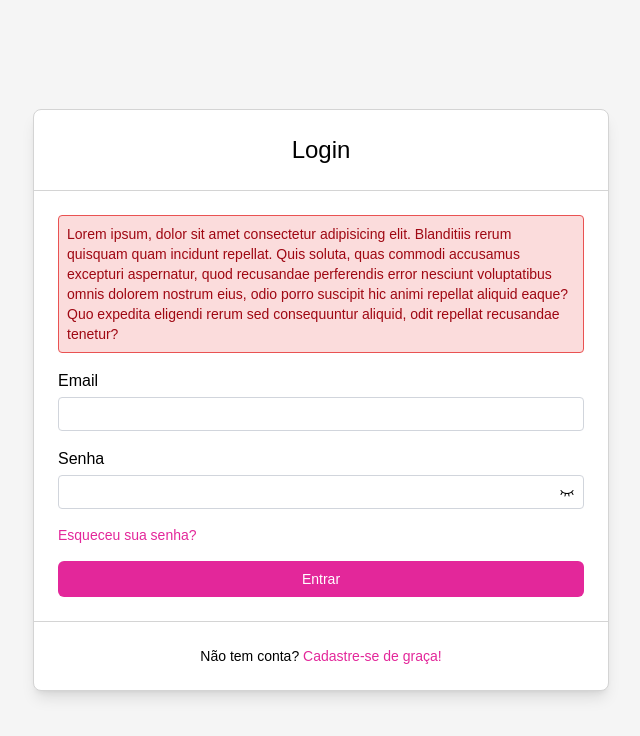
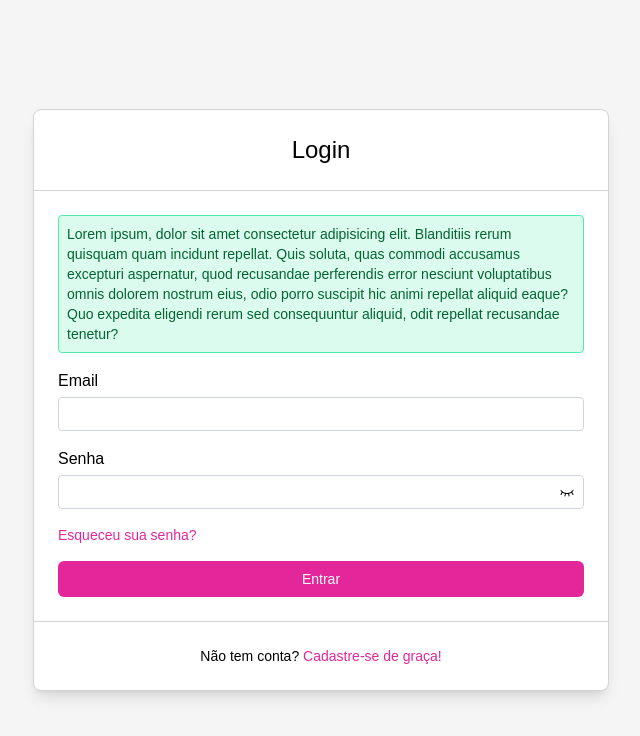
Before and after one commit to marcelosarinho/kanban, a React (Vite) app in the folder frontend/: page / in a window 1280 px wide. Shown: the top 736 px of the page, without its empty margins (319-959 px from the left). Built offline with nearby package versions, Linux system fonts and the light colour scheme; some icons are missing; a web font is replaced by a local one.

Commit message:
refactor: changed UserFormError component to UserFormMessage and added variants

```diff
--- a/frontend/src/Login.tsx
+++ b/frontend/src/Login.tsx
@@ -6,9 +6,9 @@ import { userForgotPasswordSchema, userLoginSchema, userRegisterSchema } from ".
 import type z from "zod";
 import { useForm, type FieldErrors } from "react-hook-form";
 import { zodResolver } from "@hookform/resolvers/zod";
-import UserFormError from "./components/UserFormError";
 import { useMutation } from "@tanstack/react-query";
 import { createUser } from "./api";
+import UserFormMessage from "./components/UserFormMessage";
 
 type FormType = 'login' | 'register' | 'forgot-password' | 'register-email-sent';
 
@@ -77,7 +77,7 @@ export default function Login() {
           </div>
           <form onSubmit={handleLoginSubmit(onSubmitLogin)} className="p-6">
             <fieldset className="flex flex-col gap-4">
-              <UserFormError error="Lorem ipsum, dolor sit amet consectetur adipisicing elit. Blanditiis rerum quisquam quam incidunt repellat. Quis soluta, quas commodi accusamus excepturi aspernatur, quod recusandae perferendis error nesciunt voluptatibus omnis dolorem nostrum eius, odio porro suscipit hic animi repellat aliquid eaque? Quo expedita eligendi rerum sed consequuntur aliquid, odit repellat recusandae tenetur?" />
+              <UserFormMessage variant="success" message="Lorem ipsum, dolor sit amet consectetur adipisicing elit. Blanditiis rerum quisquam quam incidunt repellat. Quis soluta, quas commodi accusamus excepturi aspernatur, quod recusandae perferendis error nesciunt voluptatibus omnis dolorem nostrum eius, odio porro suscipit hic animi repellat aliquid eaque? Quo expedita eligendi rerum sed consequuntur aliquid, odit repellat recusandae tenetur?" />
               <Input error={loginErrors.email?.message} {...registerLogin('email')} className="animate-slide-in-from-bottom" label="Email" type="email" name="email" id="email" />
               <Input error={loginErrors.password?.message} {...registerLogin('password')} className="animate-slide-in-from-bottom" label="Senha" type="password" name="password" id="password" isPassword />
               <span
@@ -103,7 +103,7 @@ export default function Login() {
           <form onSubmit={handleRegisterSubmit(onSubmitRegister, onError)} className="p-6">
             <fieldset disabled={registerMutation.isPending} className="flex flex-col gap-4">
               {registerMutation.isError && (
-                <UserFormError error={registerMutation.error?.message} />
+                <UserFormMessage variant="error" message={registerMutation.error?.message} />
               )}
               <Input error={registerErrors.name?.message} {...registerRegister('name')} className="animate-slide-in-from-bottom" label="Nome" type="text" name="name" id="name" />
               <Input error={registerErrors.email?.message} {...registerRegister('email')} className="animate-slide-in-from-bottom" label="Email" type="email" name="email" id="email" />
--- a/frontend/src/components/UserFormError.tsx
+++ /dev/null
@@ -1,13 +0,0 @@
-type UserFormErrorProps = {
-  error?: string;
-}
-
-export default function UserFormError(props: UserFormErrorProps) {
-  const { error } = props;
-
-  return (
-    <div className="p-2 bg-danger/20 border border-danger text-red-800 dark:text-red-400 text-sm rounded animate-in">
-      {error}
-    </div>
-  )
-}
--- /dev/null
+++ b/frontend/src/components/UserFormMessage.tsx
@@ -0,0 +1,22 @@
+type Variant = 'error' | 'warning' | 'success';
+
+type UserFormMessageProps = {
+  variant: Variant;
+  message?: string;
+}
+
+const userFormVariant: Record<Variant, string> = {
+  error: 'bg-danger/20 border-danger text-red-800 dark:text-red-400',
+  warning: 'bg-yellow-500/20 border-yellow-500 text-yellow-800 dark:text-yellow-400',
+  success: 'bg-success/20 border-success text-green-800 dark:text-green-400',
+}
+
+export default function UserFormMessage(props: UserFormMessageProps) {
+  const { variant, message } = props;
+
+  return (
+    <div className={`p-2 border text-sm rounded animate-in ${userFormVariant[variant]}`}>
+      {message}
+    </div>
+  )
+}
```
